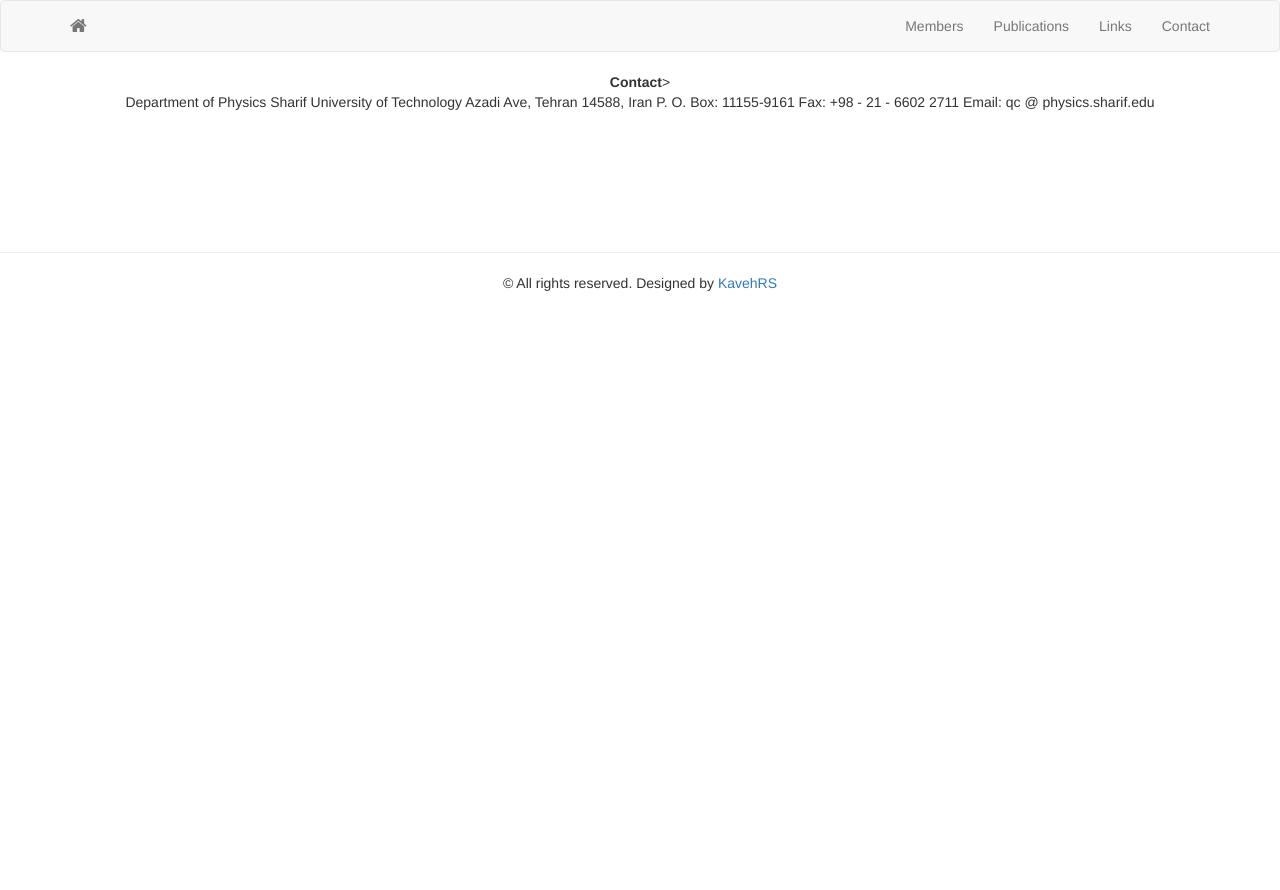
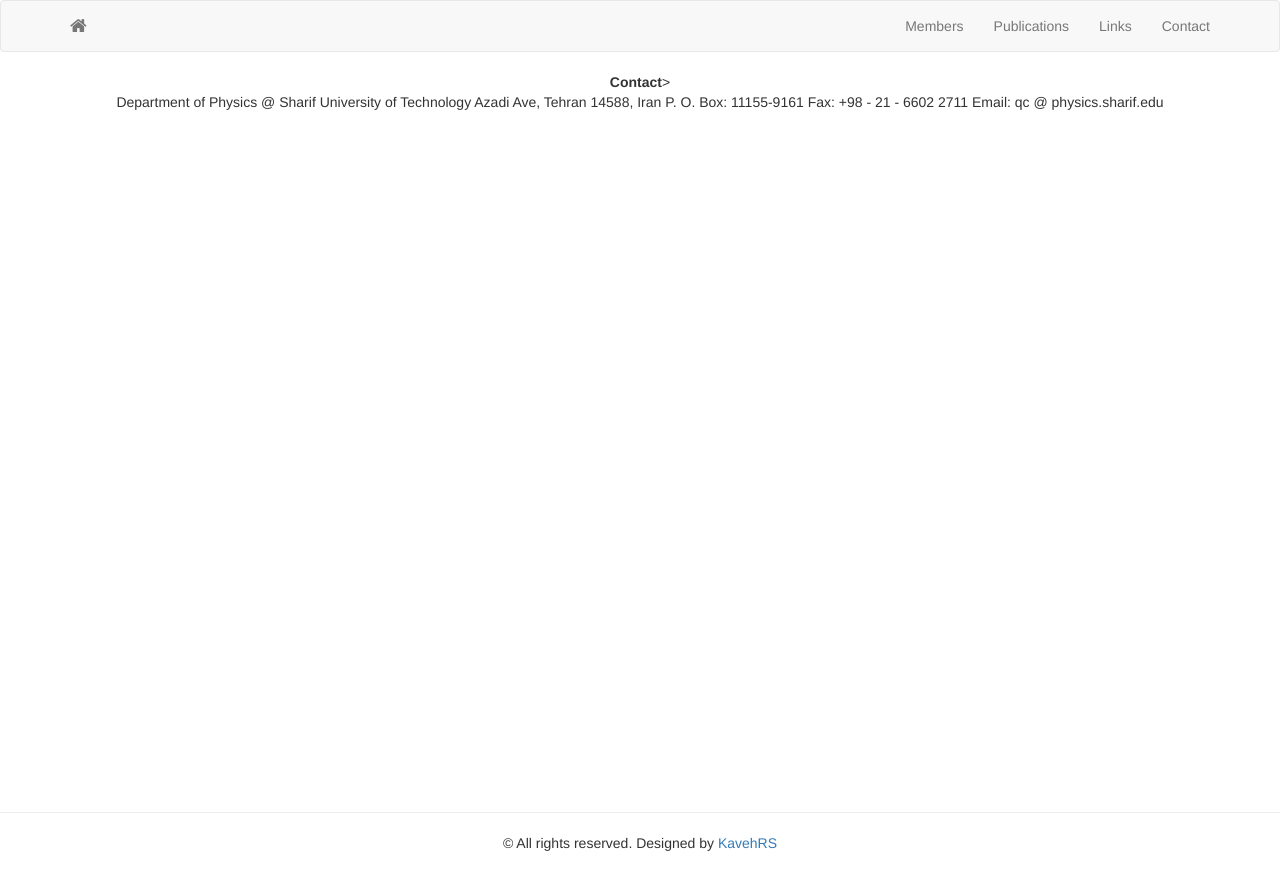
Before and after one commit to ssqig/ssqig.github.io, a Jekyll site: the page built from contact.md, in a window 1280 px wide. Shown: the top 890 px of the page. Built offline with Jekyll 4.4.1, drawn with Linux system fonts in a browser that asks for light colours; nearby versions of some CDN libraries.

Commit message:
update pages

```diff
--- a/contact.md
+++ b/contact.md
@@ -5,9 +5,7 @@ permalink: /contact/
 ---
 
 <div style="text-align: center;">
-Department of Physics
-
-Sharif University of Technology
+Department of Physics @ Sharif University of Technology
 
 Azadi Ave, Tehran 14588, Iran
 
@@ -17,3 +15,4 @@ Fax: +98 - 21 - 6602 2711
 
 Email: qc @ physics.sharif.edu
 <br><br><br><br><br><br><br>
+<br><br><br><br><br><br><br><br><br><br><br><br><br><br><br><br><br><br><br><br><br><br><br><br><br><br><br><br>
```
